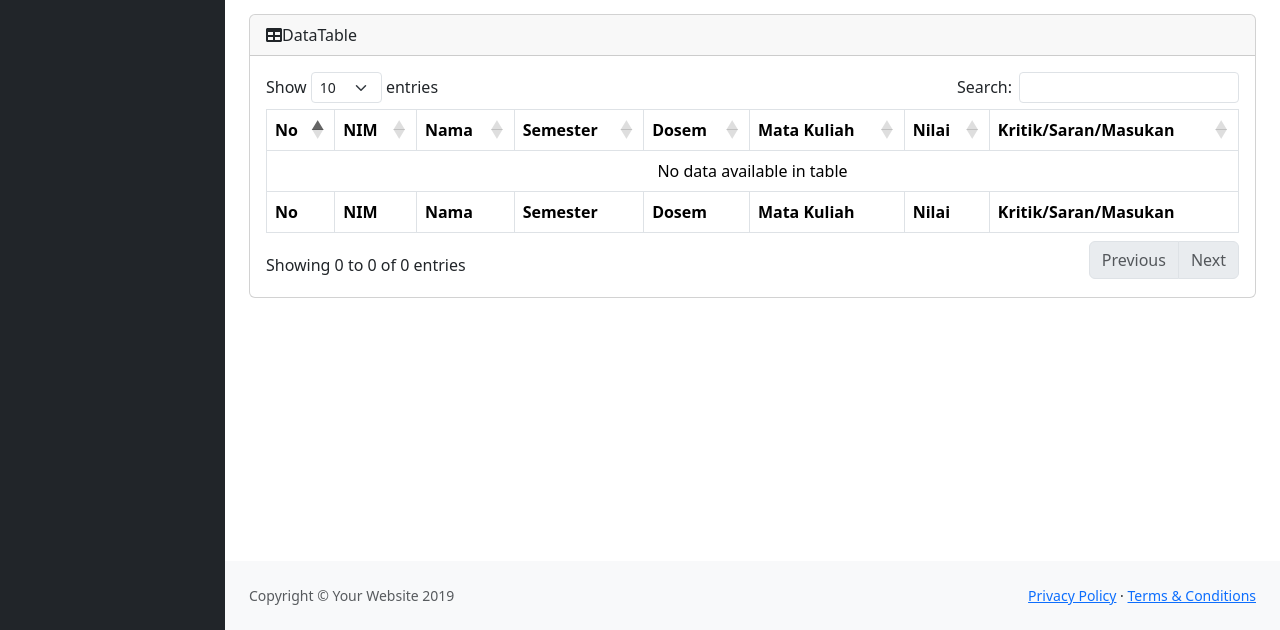
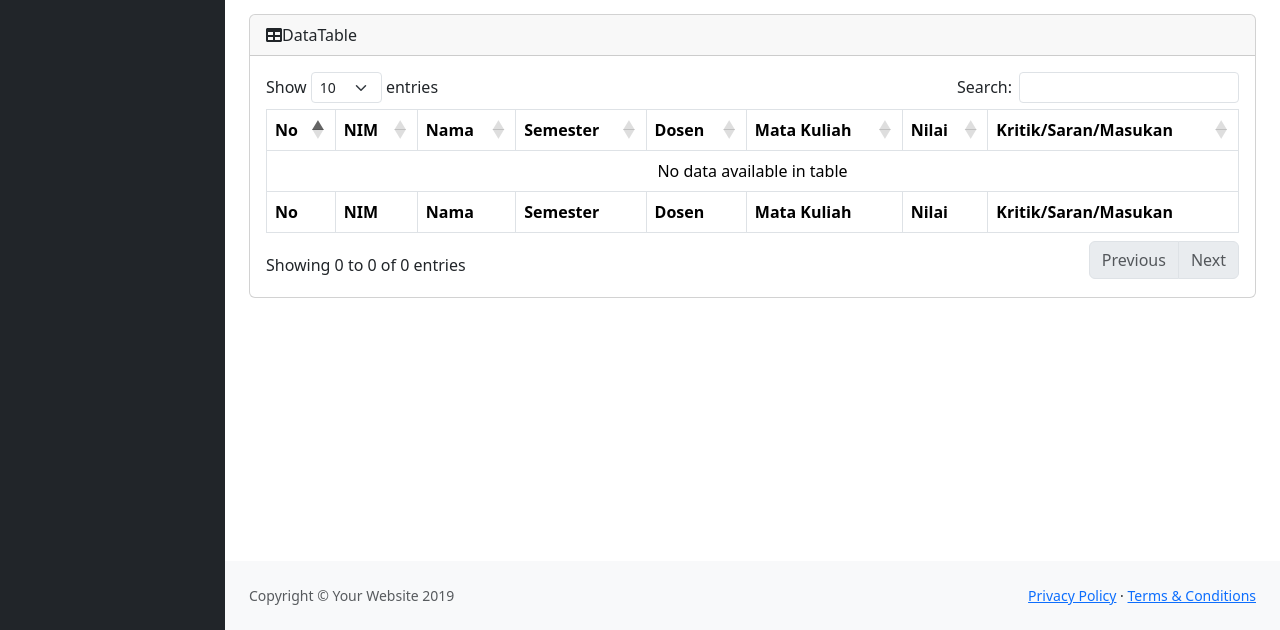
Before and after one commit to dwi-s1/evaldosen, a CodeIgniter app: the page made by application/views/dosen/home.php in a window 1280 px wide. Shown: the part 170-800 px from the top of the page. Run offline with CodeIgniter, Linux system fonts and the light colour scheme; data that the repository does not hold is empty; style sheets or scripts are compiled from the project's sources; some libraries are stand-ins or nearby versions.

Commit message:
Fix Typo

```diff
--- a/application/views/dosen/home.php
+++ b/application/views/dosen/home.php
@@ -161,7 +161,7 @@
                                                 <th>NIM</th>
                                                 <th>Nama</th>
                                                 <th>Semester</th>
-                                                <th>Dosem</th>
+                                                <th>Dosen</th>
                                                 <th>Mata Kuliah</th>
                                                 <th>Nilai</th>
                                                 <th>Kritik/Saran/Masukan</th>
@@ -173,7 +173,7 @@
                                                 <th>NIM</th>
                                                 <th>Nama</th>
                                                 <th>Semester</th>
-                                                <th>Dosem</th>
+                                                <th>Dosen</th>
                                                 <th>Mata Kuliah</th>
                                                 <th>Nilai</th>
                                                 <th>Kritik/Saran/Masukan</th>
```
